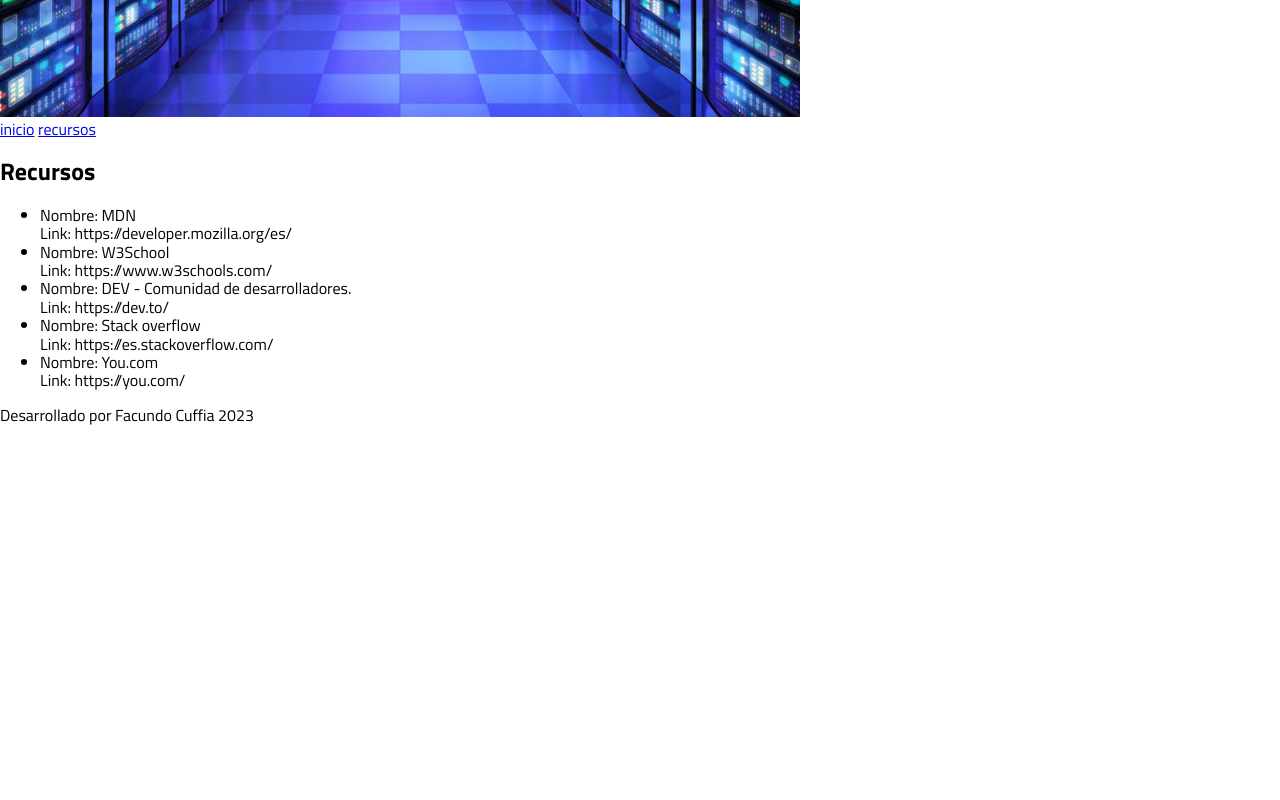
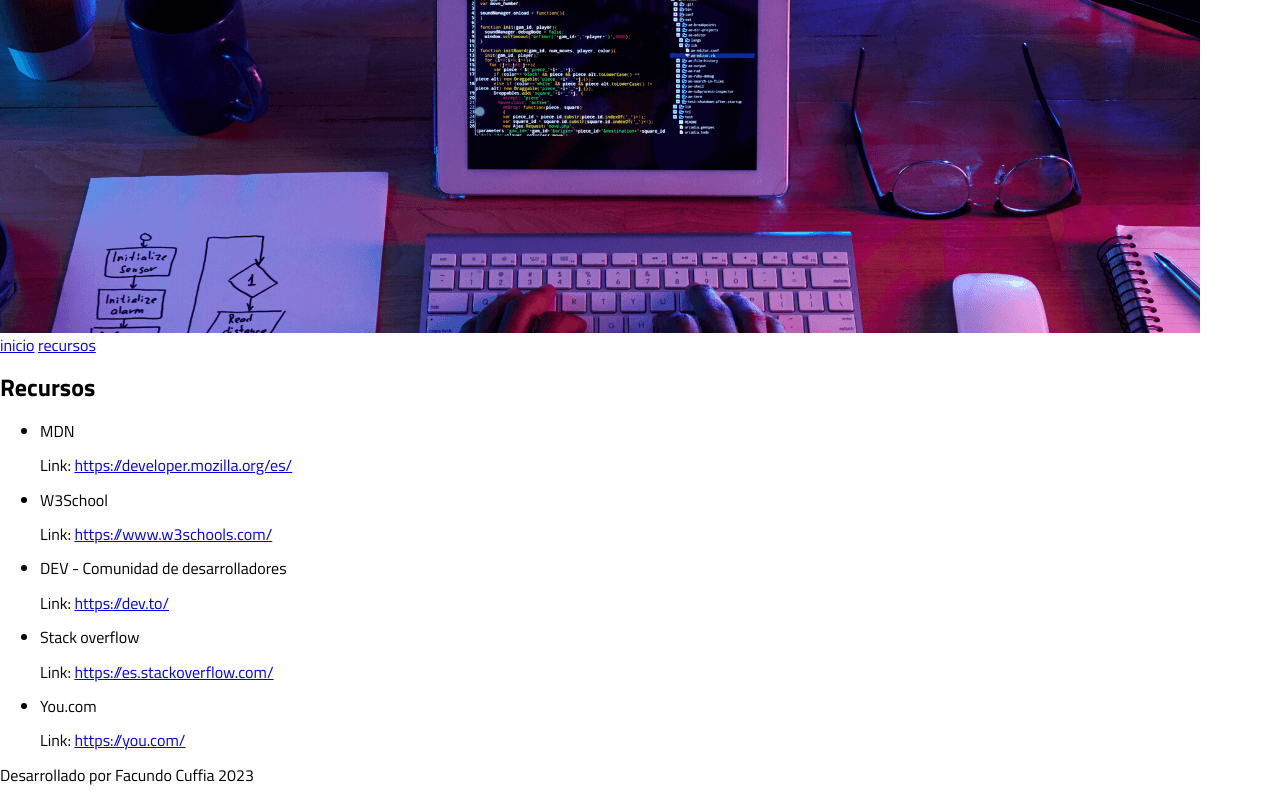
Before and after one commit to FacundoCuffia/Actividad_1-AW1-Cuffia, a website: page src/recursos.html in a window 1280 px wide. Shown: the part 375-1175 px from the top of the page. Before the commit the page ends 815 px from the top, so only its background shows below. Drawn offline with Linux system fonts and the light colour scheme.

Commit message:
Correccion al segundo commit

```diff
--- a/src/recursos.html
+++ b/src/recursos.html
@@ -15,7 +15,7 @@
 <body>
     <header>
         <h1>EL CAMINO DEL DESARROLLADOR</h1>
-        <img src="img/banner_2.jpg" alt="">
+        <img src="img/banner_1.png" alt="">
         <nav>
             <a href="index.html" >inicio</a>
             <a href="recursos.html">recursos</a>
@@ -25,24 +25,23 @@
         <h2>Recursos</h2>
         <ul>
             <li>
-                Nombre: MDN<br>
-                Link: https://developer.mozilla.org/es/
+                <p>MDN</p>
+                <p>Link: <a href="https://developer.mozilla.org/es/" target="_blank">https://developer.mozilla.org/es/</a></p>
+            <li>
+                <p>W3School</p>
+                <p>Link: <a href=https://www.w3schools.com/ target="_blank">https://www.w3schools.com/</a></p>
             </li>
             <li>
-                Nombre: W3School<br>
-                Link: https://www.w3schools.com/
+                <p>DEV - Comunidad de desarrolladores</p>
+                <p>Link: <a href=https://dev.to/ target="_blank">https://dev.to/</a></p>
             </li>
             <li>
-                Nombre: DEV - Comunidad de desarrolladores.<br>
-                Link: https://dev.to/
+                <p>Stack overflow</p>
+                <p>Link: <a href=https://es.stackoverflow.com/ target="_blank">https://es.stackoverflow.com/</a></p>
             </li>
             <li>
-                Nombre: Stack overflow<br>
-                Link: https://es.stackoverflow.com/
-            </li>
-            <li>
-                Nombre: You.com<br>
-                Link: https://you.com/
+                <p>You.com</p>
+                <p>Link: <a href=https://you.com/ target="_blank">https://you.com/</a></p>
             </li>
         </ul>
     </main>
```
Also changed, not shown: src/index.html (+1 -1 lines).
